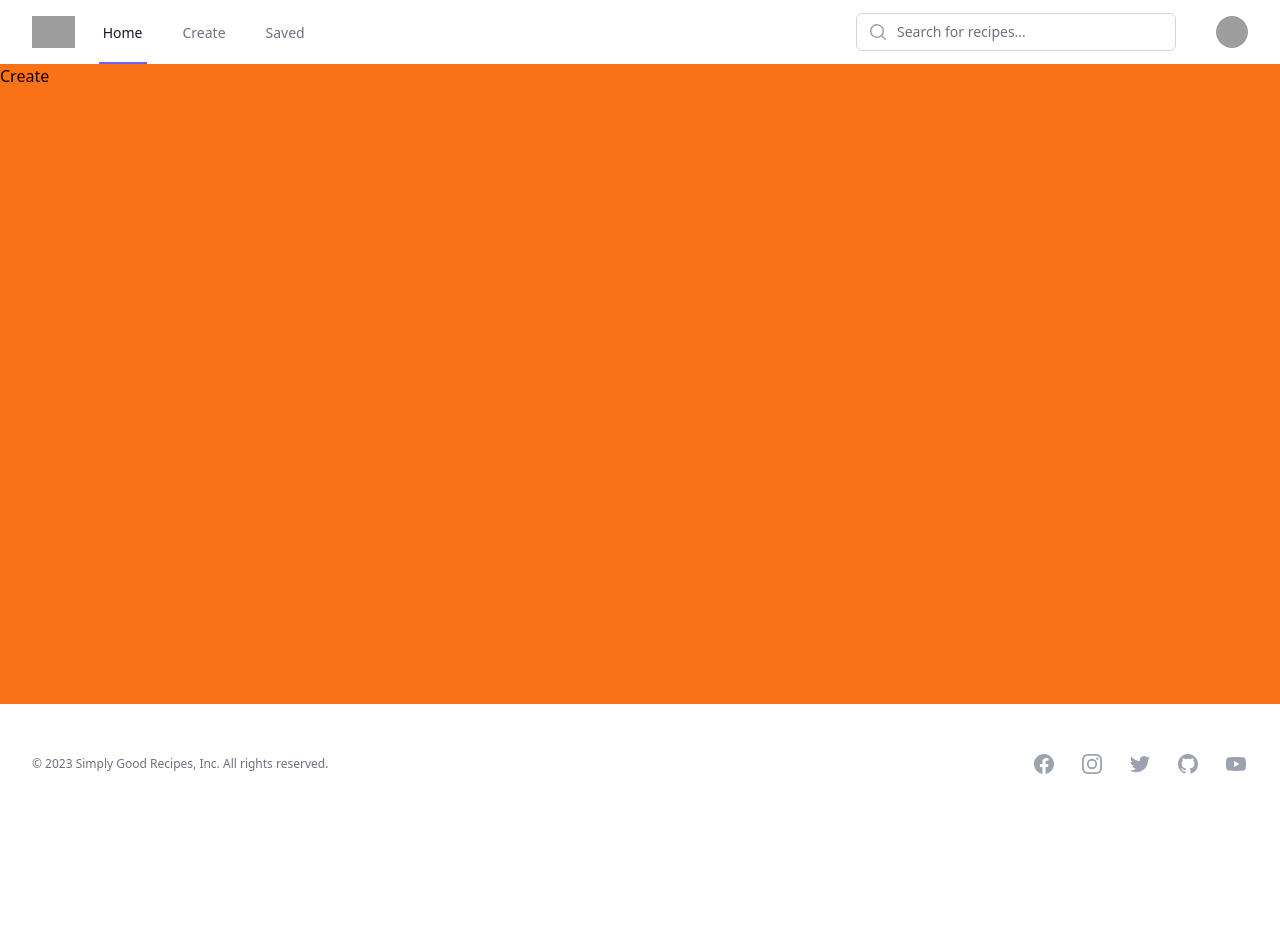
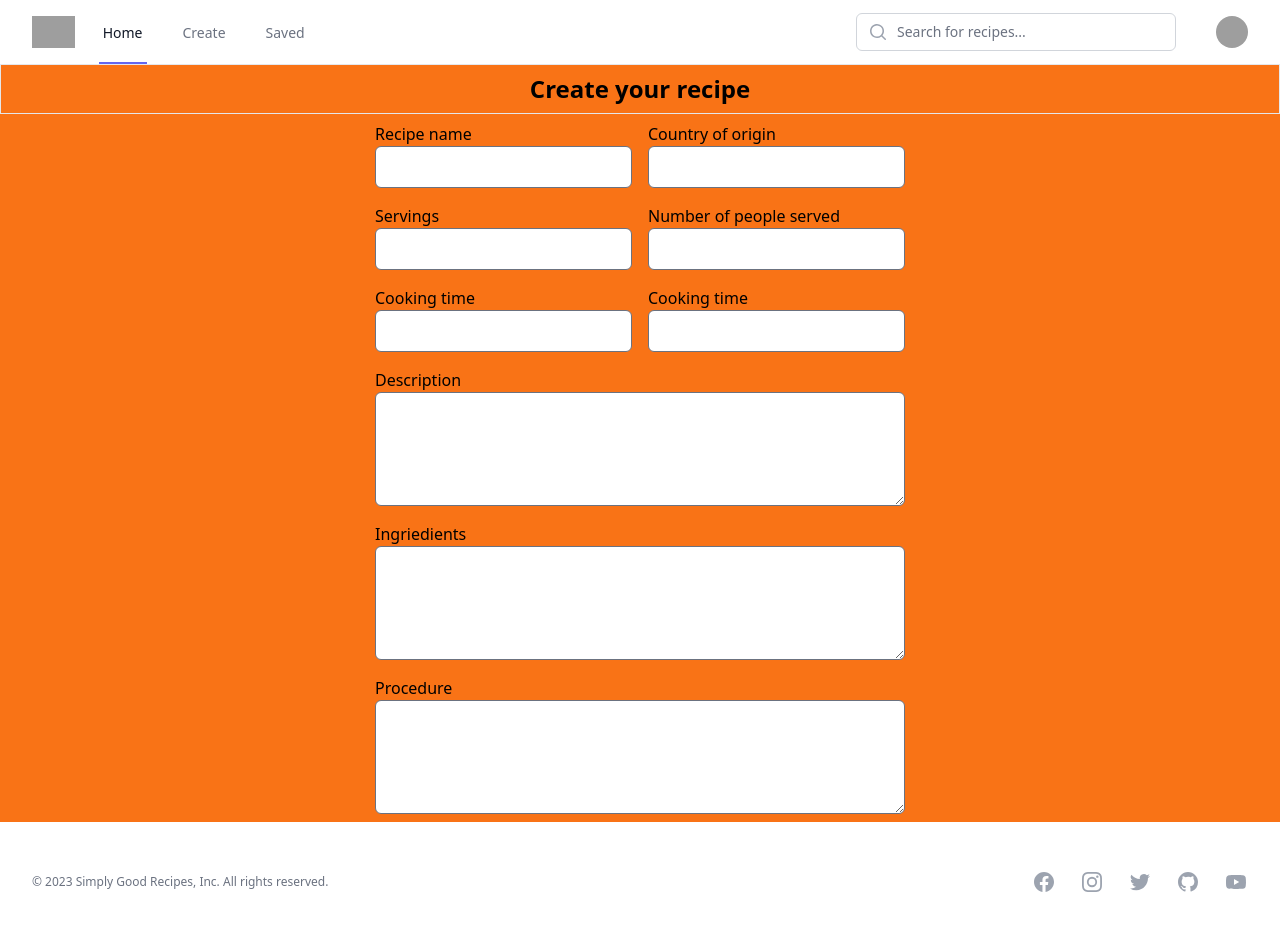
Before and after one commit to irriz-jayy/fictional-octo-potato, a React (Vite) app: page /create in a window 1280 px wide. Shown: the top 930 px of the page. Before the commit the page ends 824 px from the top, so only its background shows below. Built offline with nearby package versions, Linux system fonts and the light colour scheme; grey boxes are pictures that could not be loaded; the HTML template or start-up script is replaced by a standard one.

Commit message:
added form for create recipes

```diff
--- a/src/pages/Create.jsx
+++ b/src/pages/Create.jsx
@@ -1,7 +1,67 @@
 import React from "react";
 
 const Create = () => {
-  return <div className="bg-orange-500 min-h-[80vh]">Create</div>;
+  return (
+    <>
+      <div className="bg-orange-500 min-h-[80vh]">
+        <p className="p-2 border text-center font-bold text-2xl">
+          Create your recipe
+        </p>
+        <div className="flex items-center justify-center p-2">
+          <form className="grid grid-cols-2 gap-4">
+            <div className="flex flex-col">
+              <label>Recipe name</label>
+              <input type="text" className="rounded-md" />
+            </div>
+            <div className="flex flex-col">
+              <label>Country of origin</label>
+              <input type="text" className="rounded-md"></input>
+            </div>
+            <div className="flex flex-col">
+              <label>Servings</label>
+              <input type="number" className="rounded-md"></input>
+            </div>
+            <div className="flex flex-col">
+              <label>Number of people served</label>
+              <input type="text" className="rounded-md"></input>
+            </div>
+            <div className="flex flex-col">
+              <label>Cooking time</label>
+              <input type="text" className="rounded-md"></input>
+            </div>
+            <div className="flex flex-col">
+              <label>Cooking time</label>
+              <input type="text" className="rounded-md"></input>
+            </div>
+            <div className="flex flex-col col-span-2">
+              <label>Description</label>
+              <textarea
+                id="description"
+                rows={4}
+                className="rounded-md"
+              ></textarea>
+            </div>
+            <div className="flex flex-col col-span-2">
+              <label>Ingriedients</label>
+              <textarea
+                id="ingriedients"
+                rows={4}
+                className="rounded-md"
+              ></textarea>
+            </div>
+            <div className="flex flex-col col-span-2">
+              <label>Procedure</label>
+              <textarea
+                id="procedure"
+                rows={4}
+                className="rounded-md"
+              ></textarea>
+            </div>
+          </form>
+        </div>
+      </div>
+    </>
+  );
 };
 
 export default Create;
```
